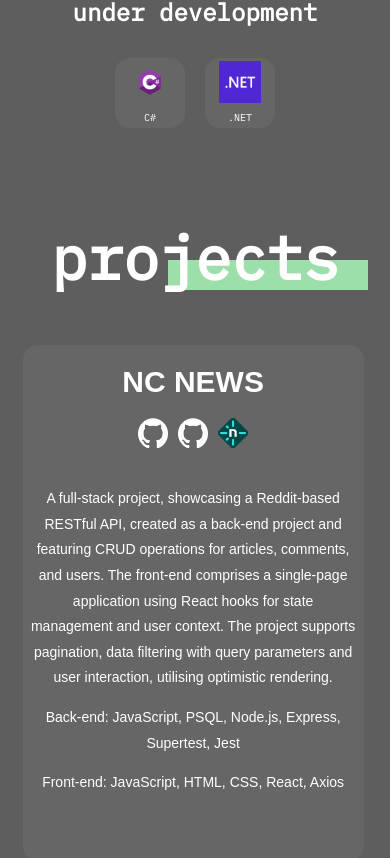
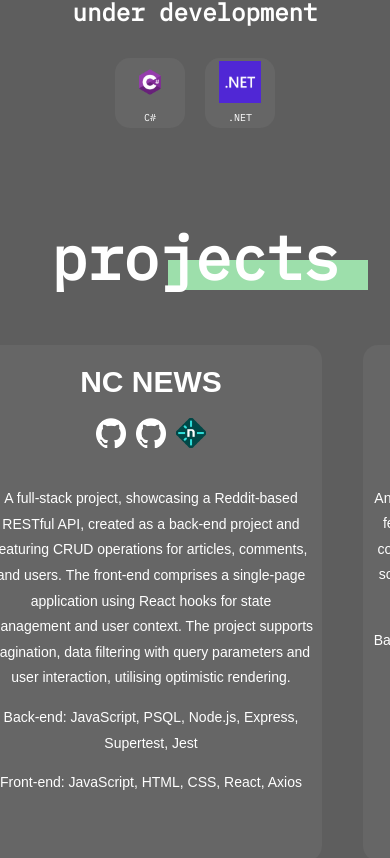
Before and after one commit to darinaJur/portfolio, a Next.js app: page / in a window 390 px wide. Shown: the part 2386-3244 px from the top of the page. Built offline with nearby package versions, Linux system fonts and the light colour scheme; a web font is replaced by a local one.

Commit message:
change breakpoint and add dots for project

```diff
--- a/src/app/components/Projects/Projects.js
+++ b/src/app/components/Projects/Projects.js
@@ -76,7 +76,7 @@ export default function Projects({ font }) {
     slidesToScroll: 1,
     responsive: [
       {
-        breakpoint: 768,
+        breakpoint: 390,
         settings: {
           slidesToShow: 1,
           slidesToScroll: 1,
--- a/src/app/components/Projects/projects.scss
+++ b/src/app/components/Projects/projects.scss
@@ -7,10 +7,11 @@
   align-items: center;
   text-align: left;
   position: relative;
-  overflow: hidden;
+  overflow: auto;
 }
 
 .projects-container {
+  overflow: visible;
   align-items: flex-start;
   margin-bottom: 0rem;
   width: 1100px;
@@ -43,8 +44,15 @@
   }
 }
 
-.slick-track {
-  padding: 0rem 2.6rem;
+.slick-dots {
+  color: white;
+}
+
+.slick-active {
+  button {
+    color: white;
+    background-color: white;
+  }
 }
 
 @media (max-width: 768px) {
```
